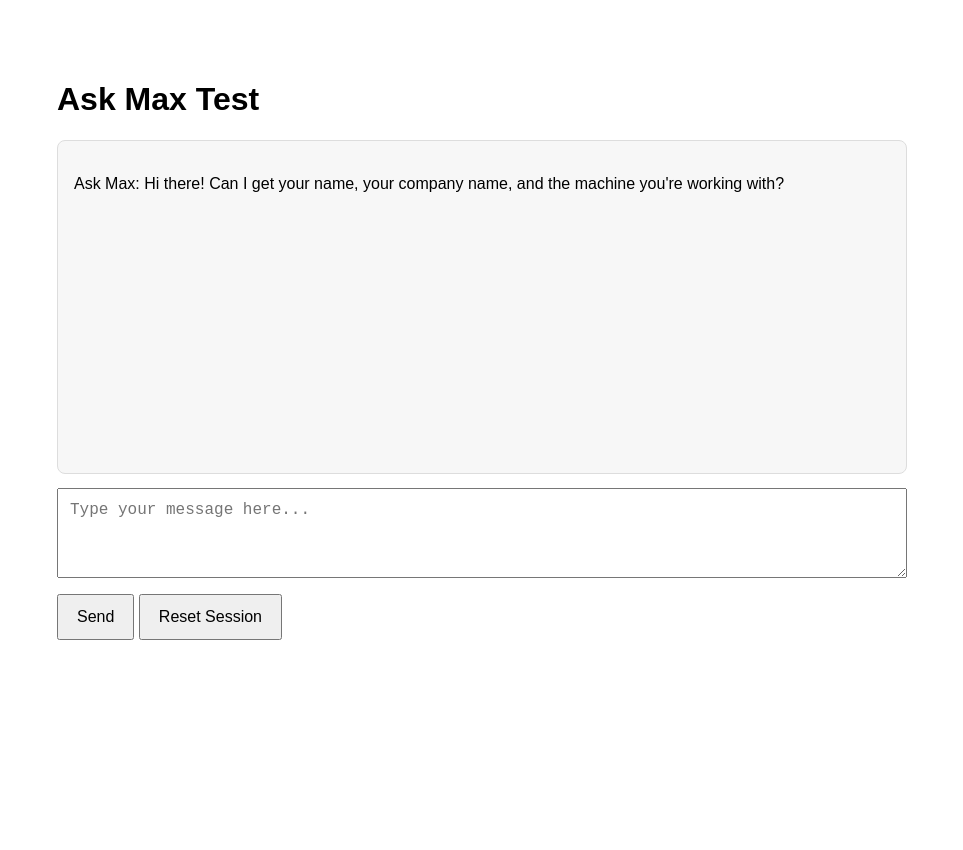
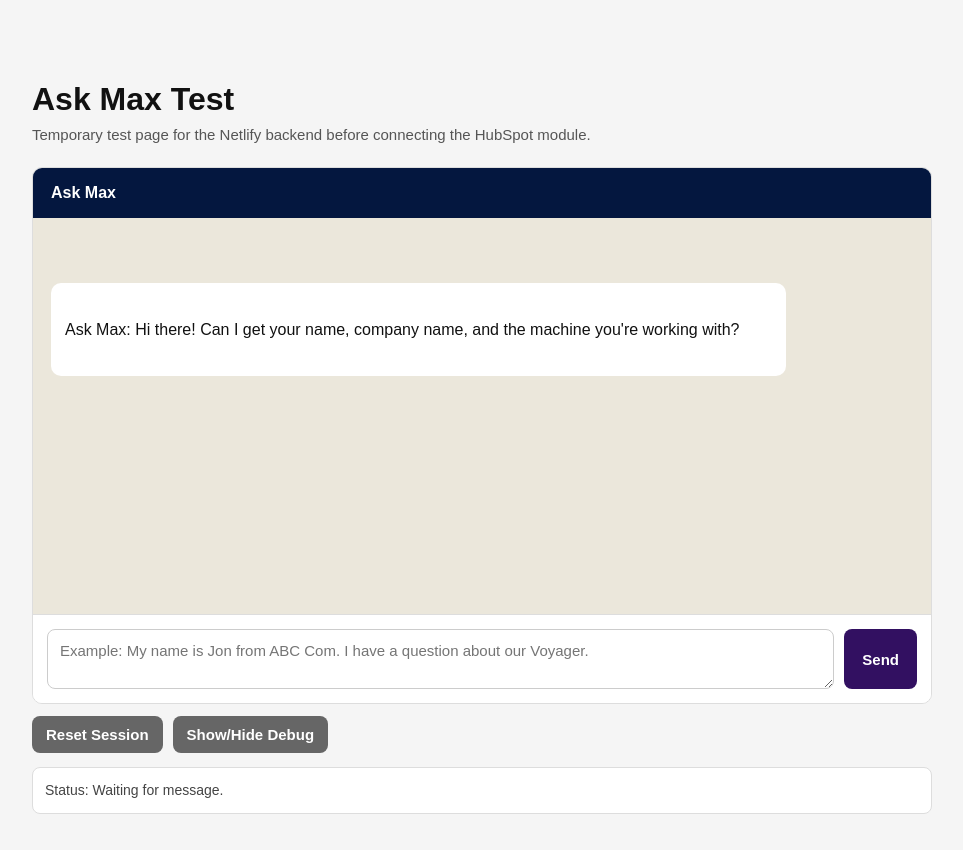
Before and after one commit to cking-pi/ask-max, a website: page index.html in a window 1280 px wide. Shown: the whole page, without its empty margins (158-1121 px from the left). Before the commit the page ends 800 px from the top, so only its background shows below. Drawn offline with Linux system fonts and the light colour scheme.

Commit message:
Update index.html
update to form to test

```diff
--- a/index.html
+++ b/index.html
@@ -2,71 +2,241 @@
 <html>
 <head>
   <meta charset="UTF-8" />
+  <meta name="viewport" content="width=device-width, initial-scale=1.0" />
+
   <title>Ask Max Test</title>
+
   <style>
     body {
       font-family: Arial, sans-serif;
-      max-width: 850px;
+      max-width: 900px;
       margin: 40px auto;
       padding: 20px;
+      background: #f5f5f5;
+      color: #111;
+    }
+
+    h1 {
+      margin-bottom: 8px;
+    }
+
+    .subhead {
+      margin-top: 0;
+      color: #555;
+      font-size: 15px;
+    }
+
+    .chat-wrapper {
+      background: #ffffff;
+      border: 1px solid #ddd;
+      border-radius: 10px;
+      overflow: hidden;
+      margin-top: 24px;
+    }
+
+    .chat-header {
+      background: #04173f;
+      color: #ffffff;
+      padding: 16px 18px;
+      font-weight: bold;
     }
 
     .chat-box {
-      border: 1px solid #ddd;
-      border-radius: 8px;
-      padding: 16px;
-      min-height: 300px;
-      background: #f7f7f7;
+      min-height: 360px;
+      max-height: 520px;
+      overflow-y: auto;
+      padding: 18px;
+      background: #ebe7db;
       white-space: pre-wrap;
+      line-height: 1.45;
+    }
+
+    .message {
+      margin-bottom: 16px;
+      padding: 12px 14px;
+      border-radius: 10px;
+      max-width: 82%;
+      word-wrap: break-word;
+    }
+
+    .bot {
+      background: #ffffff;
+      color: #111;
+      margin-right: auto;
+    }
+
+    .user {
+      background: #321061;
+      color: #ffffff;
+      margin-left: auto;
+    }
+
+    .input-area {
+      display: flex;
+      gap: 10px;
+      padding: 14px;
+      background: #ffffff;
+      border-top: 1px solid #ddd;
     }
 
     textarea {
-      width: 100%;
+      flex: 1;
+      min-height: 54px;
+      max-height: 140px;
       padding: 12px;
-      margin-top: 14px;
-      font-size: 16px;
+      font-size: 15px;
+      font-family: Arial, sans-serif;
+      resize: vertical;
+      border: 1px solid #ccc;
+      border-radius: 8px;
       box-sizing: border-box;
-      min-height: 90px;
     }
 
     button {
-      margin-top: 12px;
-      padding: 12px 18px;
+      padding: 0 18px;
+      border: none;
+      border-radius: 8px;
       cursor: pointer;
-      font-size: 16px;
+      font-size: 15px;
+      font-weight: bold;
+      background: #321061;
+      color: #ffffff;
+    }
+
+    button.secondary {
+      background: #666;
+    }
+
+    button:disabled {
+      opacity: 0.6;
+      cursor: not-allowed;
     }
 
     .status {
+      margin-top: 14px;
+      padding: 12px;
+      background: #ffffff;
+      border: 1px solid #ddd;
+      border-radius: 8px;
+      color: #444;
+      font-size: 14px;
+      line-height: 1.45;
+    }
+
+    .debug {
+      margin-top: 14px;
+      padding: 12px;
+      background: #111;
+      color: #f5f5f5;
+      border-radius: 8px;
+      font-size: 13px;
+      white-space: pre-wrap;
+      display: none;
+      overflow-x: auto;
+    }
+
+    .actions {
       margin-top: 12px;
-      color: #555;
-      font-size: 14px;
+      display: flex;
+      gap: 10px;
+    }
+
+    .actions button {
+      padding: 10px 14px;
+    }
+
+    @media (max-width: 700px) {
+      body {
+        margin: 20px auto;
+        padding: 12px;
+      }
+
+      .input-area {
+        flex-direction: column;
+      }
+
+      button {
+        padding: 12px 16px;
+      }
+
+      .message {
+        max-width: 94%;
+      }
     }
   </style>
 </head>
+
 <body>
   <h1>Ask Max Test</h1>
+  <p class="subhead">
+    Temporary test page for the Netlify backend before connecting the HubSpot module.
+  </p>
 
-  <div class="chat-box" id="chatBox">
-Ask Max: Hi there! Can I get your name, your company name, and the machine you're working with?
+  <div class="chat-wrapper">
+    <div class="chat-header">
+      Ask Max
+    </div>
+
+    <div class="chat-box" id="chatBox">
+      <div class="message bot">
+Ask Max: Hi there! Can I get your name, company name, and the machine you're working with?
+      </div>
+    </div>
+
+    <div class="input-area">
+      <textarea
+        id="messageInput"
+        placeholder="Example: My name is Jon from ABC Com. I have a question about our Voyager."
+      ></textarea>
+
+      <button id="sendButton" onclick="sendMessage()">
+        Send
+      </button>
+    </div>
   </div>
 
-  <textarea id="message" placeholder="Type your message here..."></textarea>
+  <div class="actions">
+    <button class="secondary" onclick="resetSession()">Reset Session</button>
+    <button class="secondary" onclick="toggleDebug()">Show/Hide Debug</button>
+  </div>
 
-  <button onclick="sendMessage()">Send</button>
-  <button onclick="resetSession()">Reset Session</button>
+  <div class="status" id="status">
+    Status: Waiting for message.
+  </div>
 
-  <div class="status" id="status"></div>
+  <div class="debug" id="debugBox">
+    Debug details will show here.
+  </div>
 
   <script>
+    const FUNCTION_URL = "/.netlify/functions/ask-max-chat";
+
+    const chatBox = document.getElementById("chatBox");
+    const messageInput = document.getElementById("messageInput");
+    const sendButton = document.getElementById("sendButton");
+    const statusBox = document.getElementById("status");
+    const debugBox = document.getElementById("debugBox");
+
+    messageInput.addEventListener("keydown", function(event) {
+      if (event.key === "Enter" && !event.shiftKey) {
+        event.preventDefault();
+        sendMessage();
+      }
+    });
+
+    function addMessage(text, type) {
+      const message = document.createElement("div");
+      message.className = "message " + type;
+      message.textContent = text;
+      chatBox.appendChild(message);
+      chatBox.scrollTop = chatBox.scrollHeight;
+    }
+
     async function sendMessage() {
-      const messageInput = document.getElementById("message");
-      const chatBox = document.getElementById("chatBox");
-      const status = document.getElementById("status");
-
       const message = messageInput.value.trim();
 
       if (!message) {
-        status.textContent = "Type a message first.";
+        statusBox.textContent = "Status: Type a message first.";
         return;
       }
 
@@ -74,28 +244,30 @@ Ask Max: Hi there! Can I get your name, your company name, and the machine you'r
       const threadId = sessionStorage.getItem("askMaxThreadId");
       const startedAt = sessionStorage.getItem("askMaxStartedAt");
 
-      chatBox.textContent += "\n\nYou: " + message;
+      addMessage("You: " + message, "user");
+
       messageInput.value = "";
-      status.textContent = "Max is thinking...";
+      sendButton.disabled = true;
+      statusBox.textContent = "Status: Max is thinking...";
 
       try {
-        const response = await fetch("/.netlify/functions/ask-max-chat", {
+        const response = await fetch(FUNCTION_URL, {
           method: "POST",
           headers: {
             "Content-Type": "application/json"
           },
           body: JSON.stringify({
-            sessionId,
-            threadId,
-            startedAt,
-            message
+            sessionId: sessionId,
+            threadId: threadId,
+            startedAt: startedAt,
+            message: message
           })
         });
 
         const data = await response.json();
 
         if (!response.ok) {
-          throw new Error(data.details || data.error || "Request failed");
+          throw new Error(data.details || data.error || "Request failed.");
         }
 
         if (data.sessionId) {
@@ -110,19 +282,34 @@ Ask Max: Hi there! Can I get your name, your company name, and the machine you'r
           sessionStorage.setItem("askMaxStartedAt", data.startedAt);
         }
 
-        chatBox.textContent += "\n\nAsk Max: " + data.reply;
+        addMessage("Ask Max: " + (data.reply || "No reply returned."), "bot");
 
-        status.textContent =
-          "Logged. Name: " +
-          (data.name || "not captured") +
-          " | Company: " +
-          (data.company || "not captured") +
-          " | Machine: " +
-          (data.machine || "not captured");
+        const googleLogText = data.googleLog
+          ? data.googleLog.action + " | " + data.googleLog.inputHeader + " / " + data.googleLog.outputHeader
+          : "not returned";
+
+        statusBox.innerHTML =
+          "<strong>Status:</strong> Logged to backend.<br>" +
+          "<strong>Name:</strong> " + escapeHtml(data.name || "not captured") + "<br>" +
+          "<strong>Company:</strong> " + escapeHtml(data.company || "not captured") + "<br>" +
+          "<strong>Machine:</strong> " + escapeHtml(data.machine || "not captured") + "<br>" +
+          "<strong>Google Log:</strong> " + escapeHtml(googleLogText) + "<br>" +
+          "<strong>Session ID:</strong> " + escapeHtml(data.sessionId || "missing") + "<br>" +
+          "<strong>Thread ID:</strong> " + escapeHtml(data.threadId || "missing");
+
+        debugBox.textContent = JSON.stringify(data, null, 2);
 
       } catch (error) {
-        chatBox.textContent += "\n\nError: " + error.message;
-        status.textContent = "Something went wrong.";
+        addMessage("Error: " + error.message, "bot");
+
+        statusBox.innerHTML =
+          "<strong>Status:</strong> Something went wrong.<br>" +
+          "<strong>Error:</strong> " + escapeHtml(error.message);
+
+        debugBox.textContent = error.stack || error.message;
+      } finally {
+        sendButton.disabled = false;
+        messageInput.focus();
       }
     }
 
@@ -131,10 +318,32 @@ Ask Max: Hi there! Can I get your name, your company name, and the machine you'r
       sessionStorage.removeItem("askMaxThreadId");
       sessionStorage.removeItem("askMaxStartedAt");
 
-      document.getElementById("chatBox").textContent =
-        "Ask Max: Hi there! Can I get your name, your company name, and the machine you're working with?";
+      chatBox.innerHTML = "";
 
-      document.getElementById("status").textContent = "Session reset.";
+      addMessage(
+        "Ask Max: Hi there! Can I get your name, company name, and the machine you're working with?",
+        "bot"
+      );
+
+      statusBox.textContent = "Status: Session reset.";
+      debugBox.textContent = "Session reset.";
+      messageInput.value = "";
+      messageInput.focus();
+    }
+
+    function toggleDebug() {
+      debugBox.style.display = debugBox.style.display === "none" || !debugBox.style.display
+        ? "block"
+        : "none";
+    }
+
+    function escapeHtml(value) {
+      return String(value)
+        .replace(/&/g, "&amp;")
+        .replace(/</g, "&lt;")
+        .replace(/>/g, "&gt;")
+        .replace(/"/g, "&quot;")
+        .replace(/'/g, "&#039;");
     }
   </script>
 </body>
```
